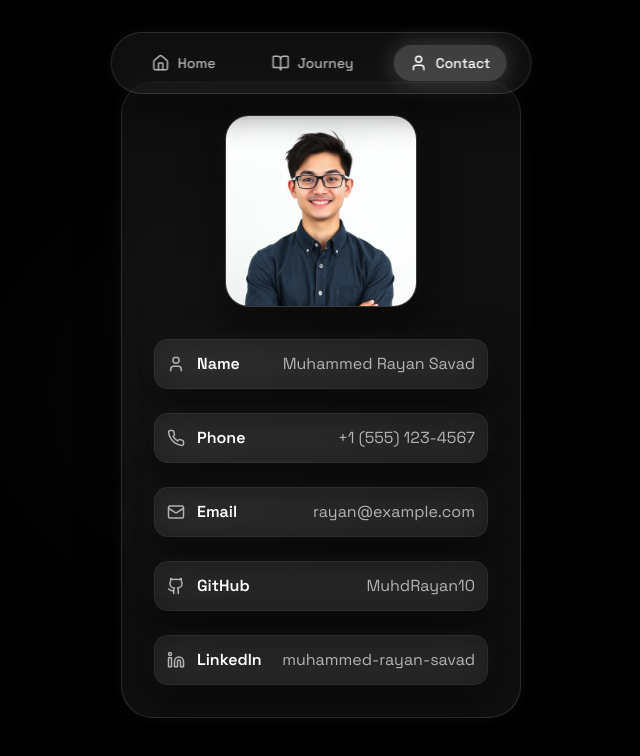
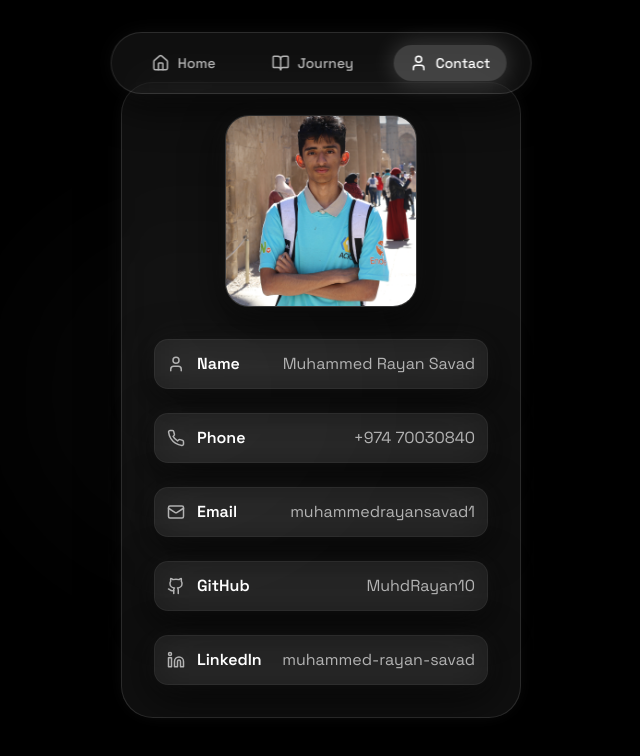
Before and after one commit to MuhdRayan10/rayan-journey-glow, a React (Vite) app: page / in a window 1280 px wide. Both pictures are taken after a click on the button "Contact". Shown: the top 756 px of the page, without its empty margins (319-959 px from the left). Built offline with nearby package versions, Linux system fonts and the light colour scheme.

Commit message:
updated contact details

```diff
--- a/src/components/ContactPage.tsx
+++ b/src/components/ContactPage.tsx
@@ -1,6 +1,6 @@
 import { motion } from 'framer-motion';
 import { Github, Linkedin, Mail, Phone, User } from 'lucide-react';
-import profilePhoto from '@/assets/profile-photo.jpg';
+import profilePhoto from '@/assets/profile-photo.png';
 
 export const ContactPage = () => {
   const contactInfo = [
@@ -11,14 +11,14 @@ export const ContactPage = () => {
     },
     {
       label: 'Phone',
-      value: '+1 (555) 123-4567',
+      value: '+974 70030840',
       icon: Phone,
     },
     {
       label: 'Email',
-      value: 'rayan@example.com',
+      value: 'muhammedrayansavad1',
       icon: Mail,
-      link: 'mailto:rayan@example.com',
+      link: 'mailto:muhammedrayansavad1@gmail.com',
     },
     {
       label: 'GitHub',
--- a/src/components/LandingPage.tsx
+++ b/src/components/LandingPage.tsx
@@ -111,6 +111,7 @@ export const LandingPage = ({ onStartJourney }: LandingPageProps) => {
       </div>
 
       {/* Navigation */}
+
       <nav className="fixed top-6 right-6 z-50">
         <div className="glass rounded-pill px-6 py-3">
           <div className="flex gap-6 text-sm font-medium">
@@ -152,7 +153,7 @@ export const LandingPage = ({ onStartJourney }: LandingPageProps) => {
           )}
 
           {/* Glitch Subtitle - positioned between name and blob */}
-          {(stage === 'typing2' || stage === 'complete') && (
+          {(stage === 'pause' || stage === 'typing2' || stage === 'complete') && (
             <motion.div
               initial={{ opacity: 0}}
               animate={{ opacity: 1, y: -40}}
--- a/src/index.css
+++ b/src/index.css
@@ -187,7 +187,7 @@ All colors MUST be HSL. Pure black & white aesthetic with glassmorphism.
 
   @keyframes stars-twinkle {
     0%, 100% { opacity: 0.1; }
-    50% { opacity: 0.2; }
+    50% { opacity: 0.3; }
   }
 
   @keyframes star-scroll {
```
Also changed, not shown: src/assets/profile-photo.jpg (deleted), src/assets/profile-photo.png (added).
